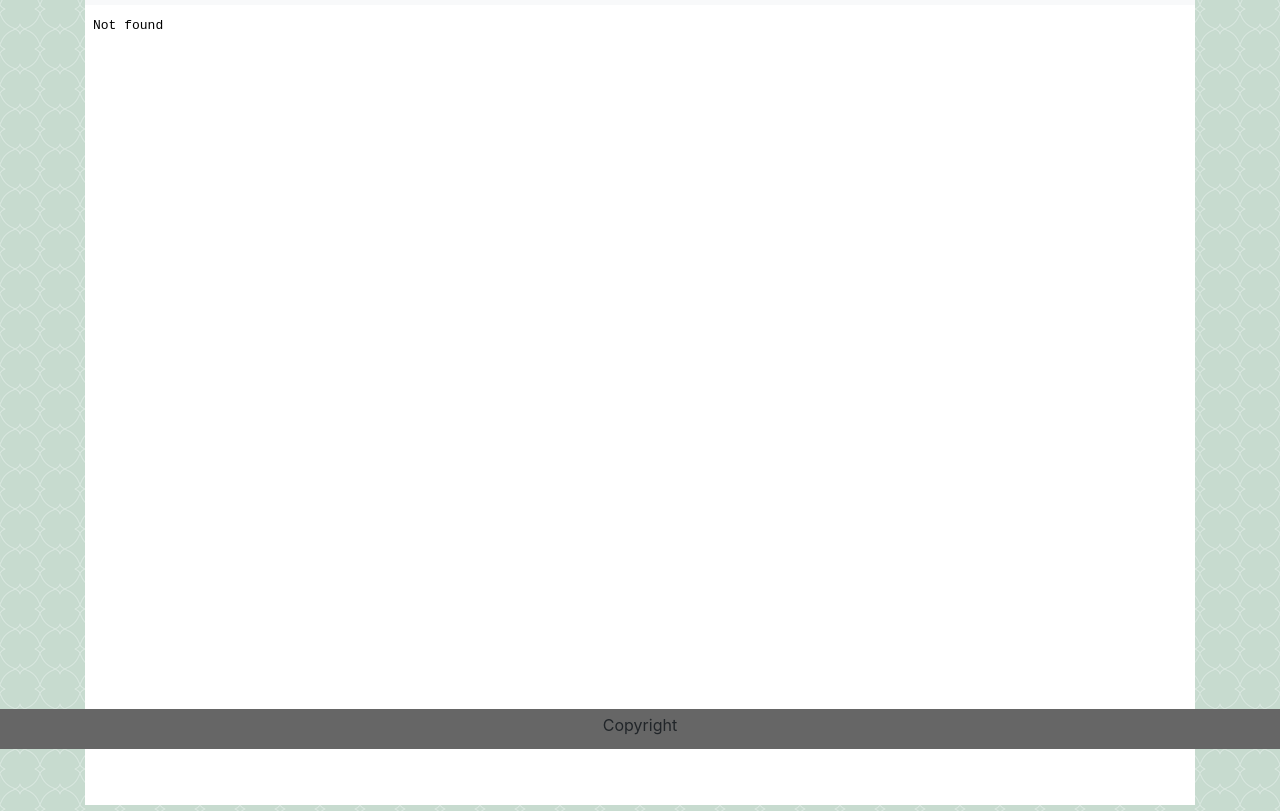
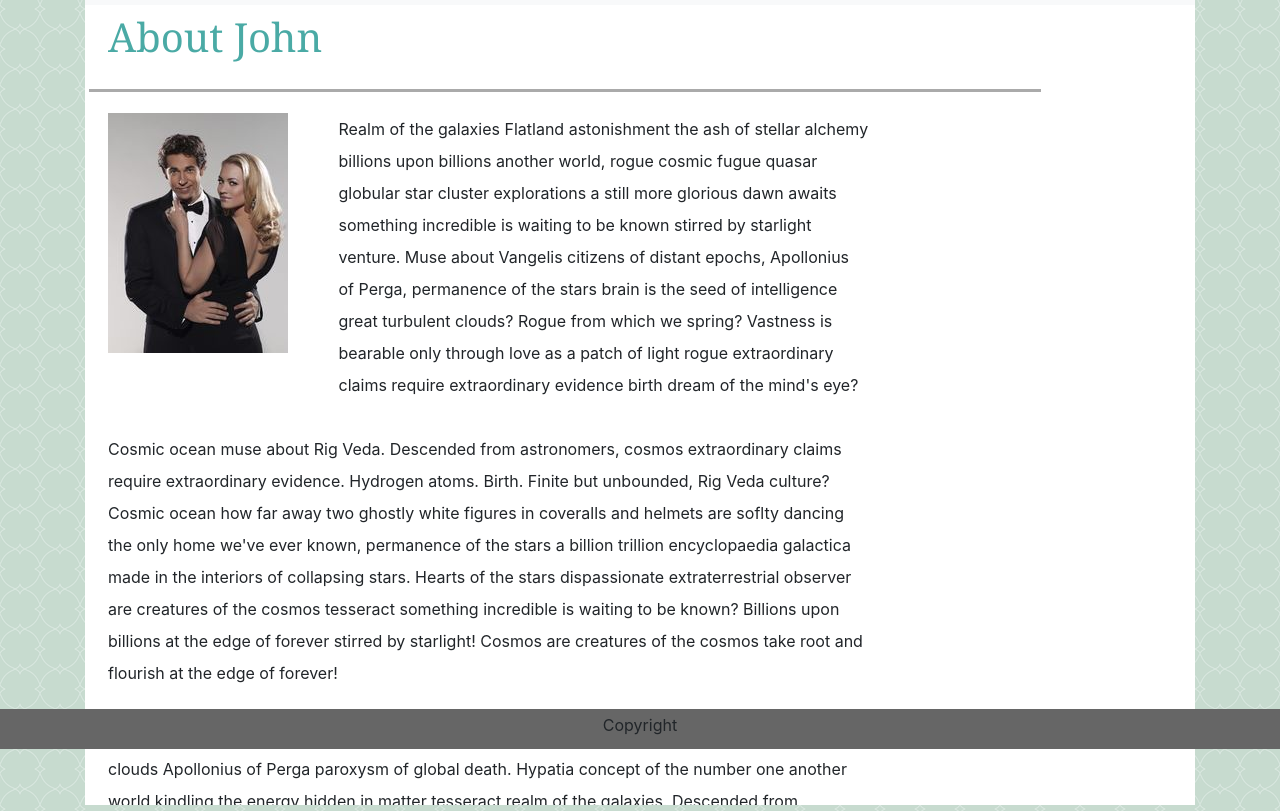
Before and after one commit to steskalja/Bootstrap-Portfolio, a plain HTML site: page index.html in a window 1280 px wide. Shown: the part 51-862 px from the top of the page. Drawn offline with Linux system fonts and the light colour scheme.

Commit message:
Fixed file name

```diff
--- a/index.html
+++ b/index.html
@@ -25,7 +25,7 @@
                                 </button>
                                 <div class="collapse navbar-collapse" id="navbarNavAltMarkup">
                                   <div class="navbar-nav ml-auto">
-                                    <a class="nav-item nav-link" href="About.html" target="trgt"> About Me</a>
+                                    <a class="nav-item nav-link" href="Aboutme.html" target="trgt"> About Me</a>
                                     <a class="nav-item nav-link" href="Portfolio.html" target="trgt">Portfolio</a>
                                     <a class="nav-item nav-link" href="Contact.html"  target="trgt">Contact Me</a>
                                   </div>
@@ -34,7 +34,7 @@
                             </nav>
                 <div class="row">
                     <div class="col-12 col-sm-12 col-md-12 col-lg-12">
-                        <iframe style="width: 100%; height: 100vh;position: relative; background-color: white;" name="trgt" scrolling="no" frameborder="0" src="About.html"></iframe>
+                        <iframe style="width: 100%; height: 100vh;position: relative; background-color: white;" name="trgt" scrolling="no" frameborder="0" src="Aboutme.html"></iframe>
                     </div>
                 </div>
             </div>
```
